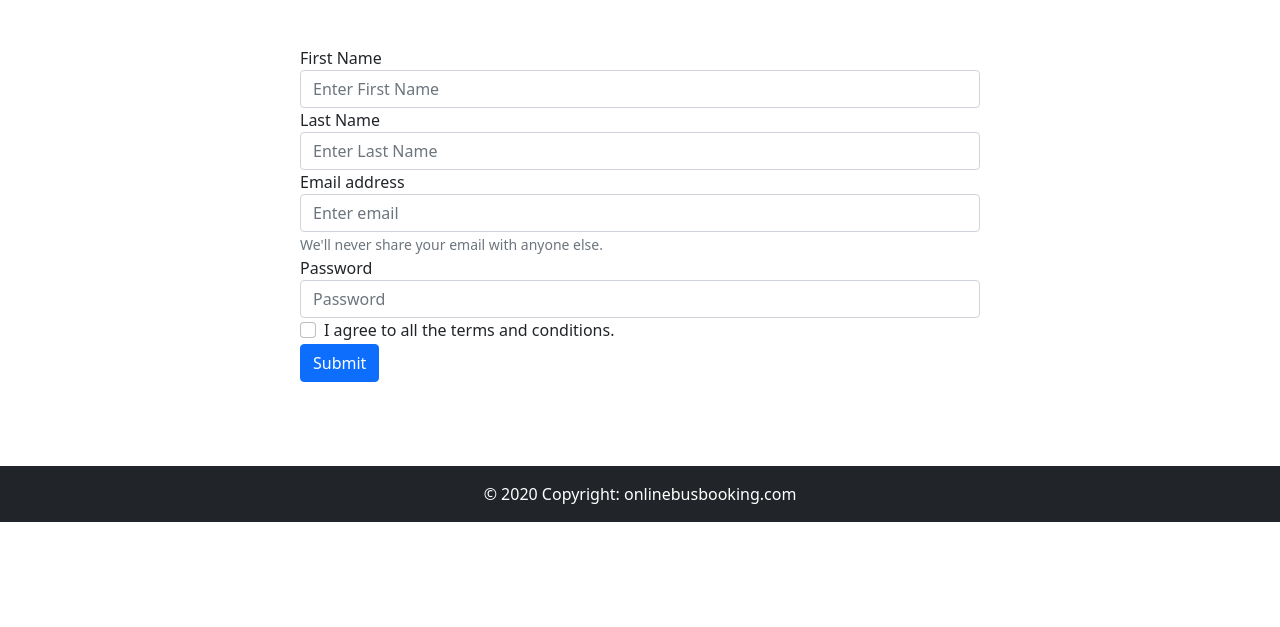
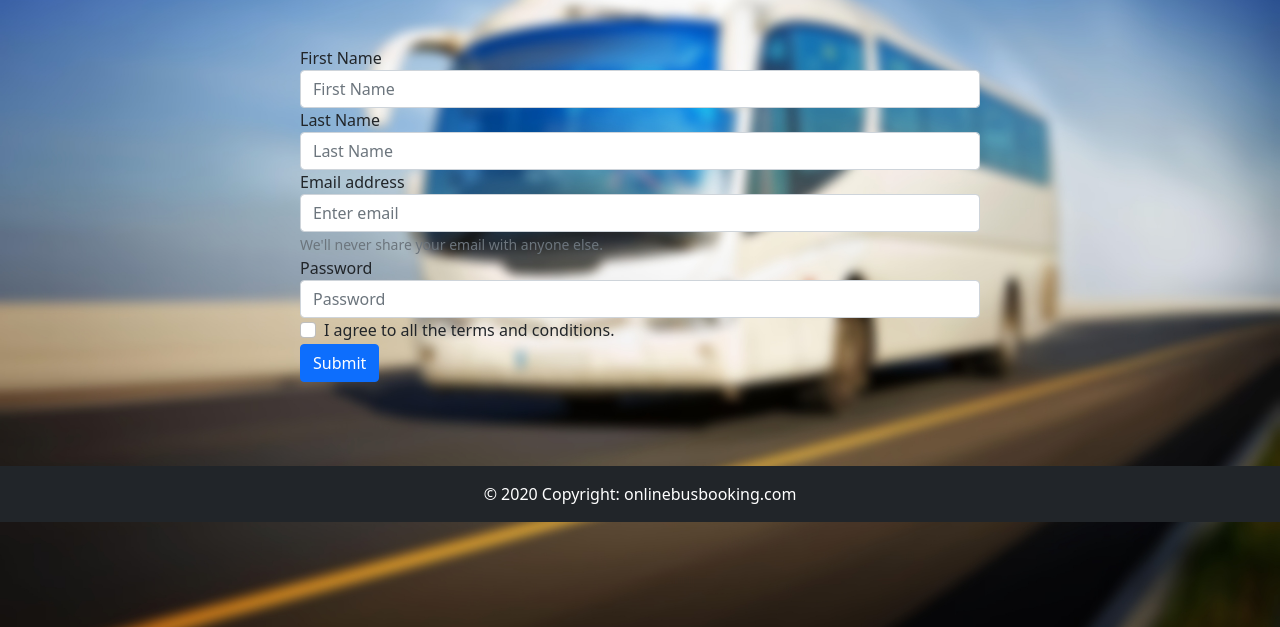
Before and after one commit to mahatoankitkumar/Online-Bus-Service-System, a plain HTML site: page signup.html in a window 1280 px wide. Shown: the part 173-800 px from the top of the page. Drawn offline with nearby package versions, Linux system fonts and the light colour scheme.

Commit message:
updated signup

```diff
--- a/signup.html
+++ b/signup.html
@@ -16,7 +16,7 @@
   </head>
   <body>
 
-
+<div class="background" style="background-image: url('bus.jpg');">
         <nav class="navbar navbar-expand-lg navbar-dark bg-dark">
             <div class="container-fluid">
               <a class="navbar-brand" href="index.html">Online Bus Service System</a>
@@ -66,7 +66,7 @@
           class="form-control"
           id="exampleInputEmail1"
           aria-describedby="emailHelp"
-          placeholder="Enter First Name"
+          placeholder="First Name"
         />
       </div>
       <div class="form-group">
@@ -76,7 +76,7 @@
           class="form-control"
           id="exampleInputEmail1"
           aria-describedby="emailHelp"
-          placeholder="Enter Last Name"
+          placeholder="Last Name"
         />
       </div>
       <div class="form-group">
@@ -120,6 +120,6 @@
 
   </footer>
   <!-- Footer -->
-
+    </div>
   </body>
 </html>
```
